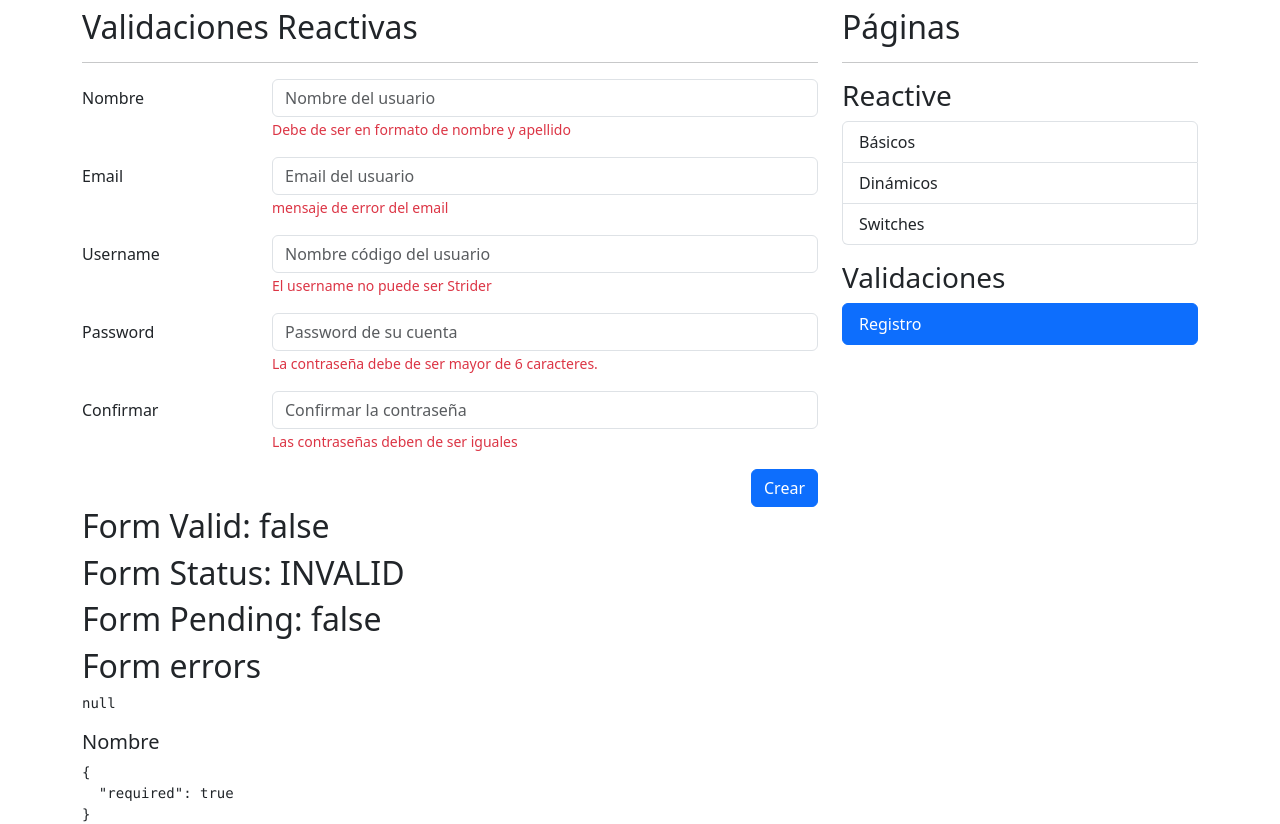
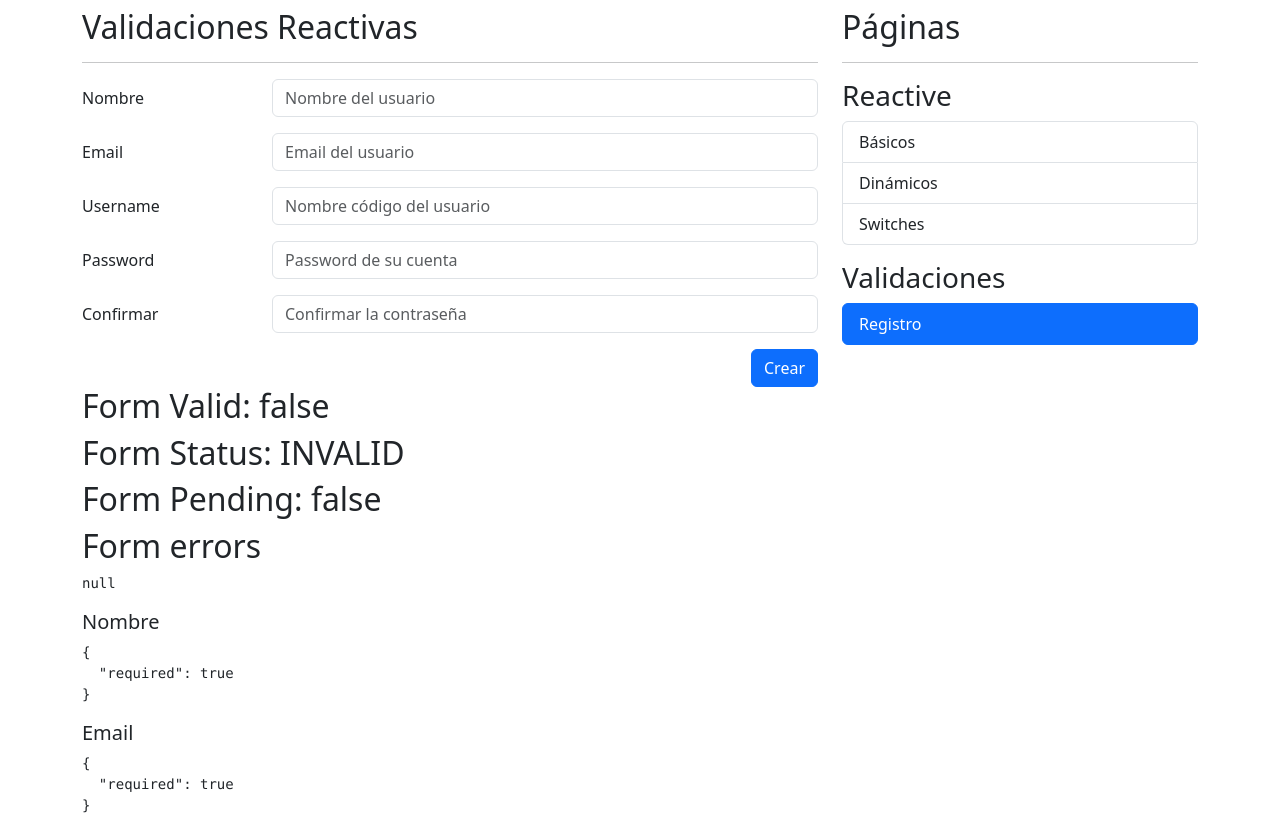
Before and after one commit to AlonsoAM/forms-app-angular, an Angular app: page /auth/sign-up in a window 1280 px wide. Shown: the top 824 px of the page. Built offline with nearby package versions, Linux system fonts and the light colour scheme.

Commit message:
Servicio básico de validaciones

```diff
--- a/src/app/auth/pages/register-page/register-page.component.html
+++ b/src/app/auth/pages/register-page/register-page.component.html
@@ -15,7 +15,7 @@
             formControlName="name"
           />
 
-          <span class="form-text text-danger">
+          <span *ngIf="isValidField('name')" class="form-text text-danger">
             Debe de ser en formato de nombre y apellido
           </span>
         </div>
@@ -31,7 +31,7 @@
             placeholder="Email del usuario"
             formControlName="email"
           />
-          <span class="form-text text-danger">
+          <span *ngIf="isValidField('email')" class="form-text text-danger">
             mensaje de error del email
           </span>
         </div>
@@ -47,7 +47,7 @@
             placeholder="Nombre código del usuario"
             formControlName="username"
           />
-          <span class="form-text text-danger">
+          <span *ngIf="isValidField('username')" class="form-text text-danger">
             El username no puede ser Strider
           </span>
         </div>
@@ -64,7 +64,7 @@
             formControlName="password"
           />
 
-          <span class="form-text text-danger">
+          <span *ngIf="isValidField('password')" class="form-text text-danger">
             La contraseña debe de ser mayor de 6 caracteres.
           </span>
         </div>
@@ -81,7 +81,7 @@
             formControlName="password2"
           />
 
-          <span class="form-text text-danger">
+          <span *ngIf="isValidField('password2')" class="form-text text-danger">
             Las contraseñas deben de ser iguales
           </span>
         </div>
--- a/src/app/auth/pages/register-page/register-page.component.ts
+++ b/src/app/auth/pages/register-page/register-page.component.ts
@@ -1,6 +1,6 @@
 import { Component } from '@angular/core';
 import { FormBuilder, FormGroup, Validators } from '@angular/forms';
-import * as customValidators from 'src/app/shared/validators/validators';
+import { ValidatorsService } from 'src/app/shared/services/validators.service';
 
 @Component({
   templateUrl: './register-page.component.html',
@@ -12,22 +12,28 @@ export class RegisterPageComponent {
       '',
       [
         Validators.required,
-        Validators.pattern(customValidators.firstNameAndLastnamePattern),
+        Validators.pattern(this.validatorsService.firstNameAndLastnamePattern),
       ],
     ],
     email: [
       '',
-      [Validators.required, Validators.pattern(customValidators.emailPattern)],
+      [
+        Validators.required,
+        Validators.pattern(this.validatorsService.emailPattern),
+      ],
     ],
-    username: ['', [Validators.required, customValidators.cantBeStrider]],
+    username: ['', [Validators.required, this.validatorsService.cantBeStrider]],
     password: ['', [Validators.required, Validators.minLength(6)]],
     password2: ['', [Validators.required]],
   });
 
-  constructor(private fb: FormBuilder) {}
+  constructor(
+    private fb: FormBuilder,
+    private validatorsService: ValidatorsService
+  ) {}
 
   isValidField(field: string) {
-    // TODO: obtener validacion desde un servicio
+    return this.validatorsService.isValidField(this.myForm, field);
   }
 
   onSubmit() {
--- /dev/null
+++ b/src/app/shared/services/validators.service.ts
@@ -0,0 +1,23 @@
+import { Injectable } from '@angular/core';
+import { FormControl, FormGroup, ValidationErrors } from '@angular/forms';
+
+@Injectable({ providedIn: 'root' })
+export class ValidatorsService {
+  public firstNameAndLastnamePattern: string = '([a-zA-Z]+) ([a-zA-Z]+)';
+  public emailPattern: string = '^[a-z0-9._%+-]+@[a-z0-9.-]+\\.[a-z]{2,4}$';
+
+  public cantBeStrider = (control: FormControl): ValidationErrors | null => {
+    const value: string = control.value.trim().toLowerCase();
+    if (value === 'strider') {
+      return {
+        noStrider: true,
+      };
+    }
+
+    return null;
+  };
+
+  public isValidField = (form: FormGroup, field: string): boolean | null => {
+    return form.controls[field].errors && form.controls[field].touched;
+  };
+}
```
